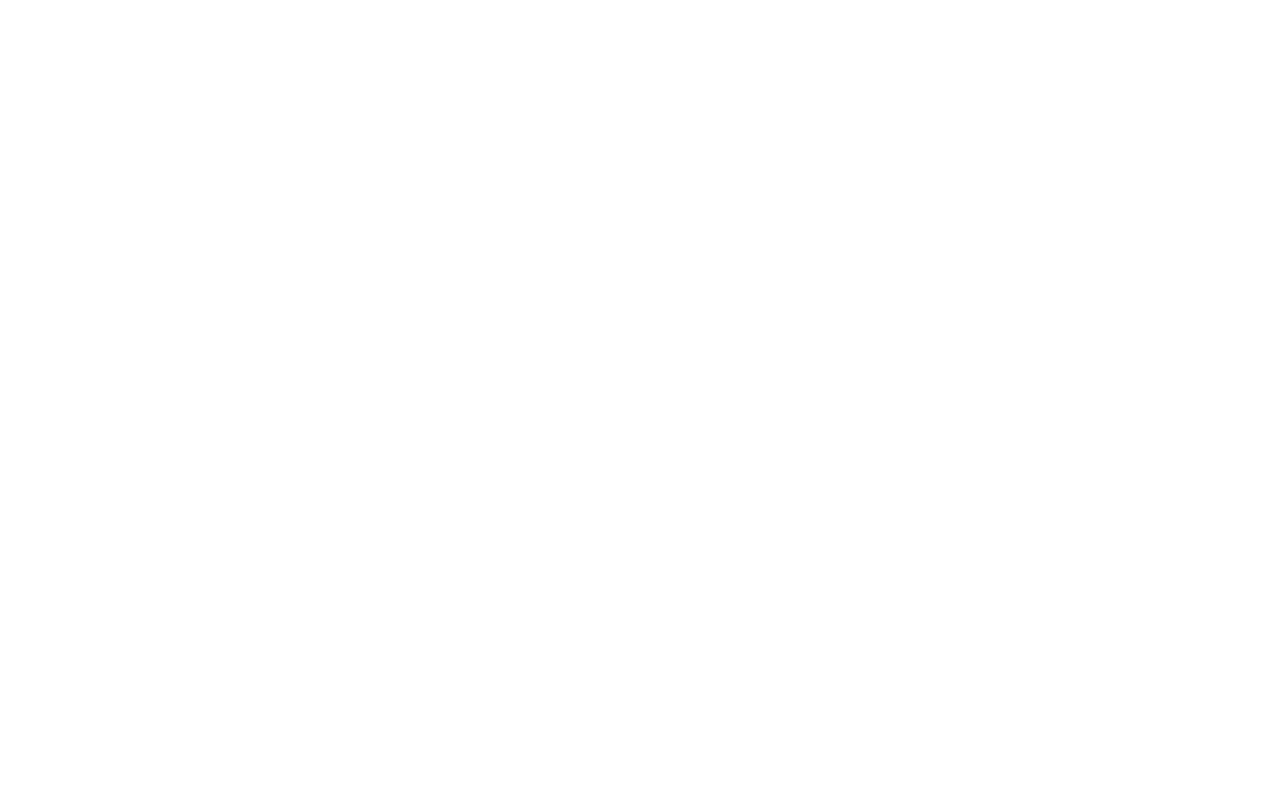
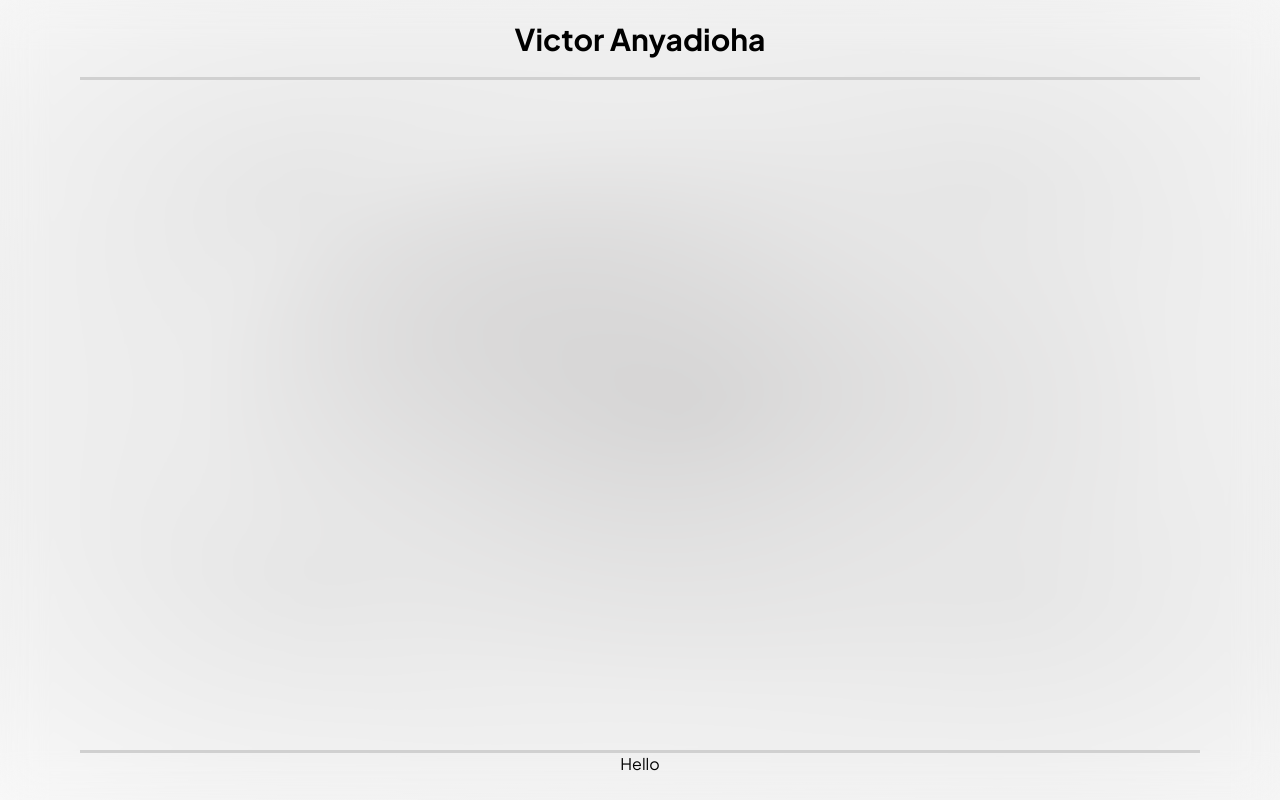
Before and after one commit to vanyadioha/portfolio-v1, a Next.js app: page / in a window 1280 px wide. Built offline with nearby package versions, Linux system fonts and the light colour scheme.

Commit message:
Feat/Style: Layout component created and setup in _app component

```diff
--- a/src/pages/_app.js
+++ b/src/pages/_app.js
@@ -1,3 +1,4 @@
+import { Layout } from "@/reuseables";
 import { Plus_Jakarta_Sans as PJSans } from "@next/font/google";
 
 const pjsans = PJSans({ subsets: ["latin"] });
@@ -48,7 +49,9 @@
           font-weight: 500;
         }
       `}</style>
-      <Component {...pageProps} />
+      <Layout>
+        <Component {...pageProps} />
+      </Layout>
     </>
   );
 }
--- /dev/null
+++ b/src/reuseables/Layout.jsx
@@ -0,0 +1,57 @@
+import React from 'react'
+import styled from 'styled-components'
+import Footer from './Footer'
+import Nav from './Nav'
+
+const StyledMain = styled.main`
+    width: 100vw;
+    height: 100vh;
+    background-color:hsla(0,0%,100%,1);
+background-image:
+radial-gradient(at 76% 24%, hsla(155,0%,90%,1) 0px, transparent 50%),
+radial-gradient(at 78% 74%, hsla(148,0%,90%,1) 0px, transparent 50%),
+radial-gradient(at 25% 72%, hsla(110,0%,90%,1) 0px, transparent 50%),
+radial-gradient(at 54% 51%, hsla(0,2%,67%,1) 0px, transparent 50%),
+radial-gradient(at 24% 25%, hsla(0,0%,90%,1) 0px, transparent 50%);
+    > div {
+        width: 100%;
+        height: 100%;
+        backdrop-filter: blur(2rem);
+        overflow: scroll;
+        overflow-x: hidden;
+        padding: 8.3rem 8rem 5.3rem;
+        &::-webkit-scrollbar {
+            width: 1.2rem;
+            /* margin-block: ; */
+        }
+
+ &::-webkit-scrollbar-track {
+  background: #555;
+    border-radius: 5rem;
+}
+
+
+&::-webkit-scrollbar-thumb {
+  background: #888;
+    border-radius: 5rem;
+  border: 0.3rem solid #555;
+}
+
+
+&::-webkit-scrollbar-thumb:hover {
+  background: #aaa;
+}
+    }
+`
+
+export const Layout = ({ children }) => {
+    return (
+        <StyledMain>
+            <div>
+                <Nav />
+                {children}
+                <Footer />
+            </div>
+        </StyledMain>
+    )
+}
--- a/src/reuseables/index.js
+++ b/src/reuseables/index.js
@@ -1 +1,2 @@
-export * from "./head";
+export * from "./Head";
+export * from "./Layout";
```
